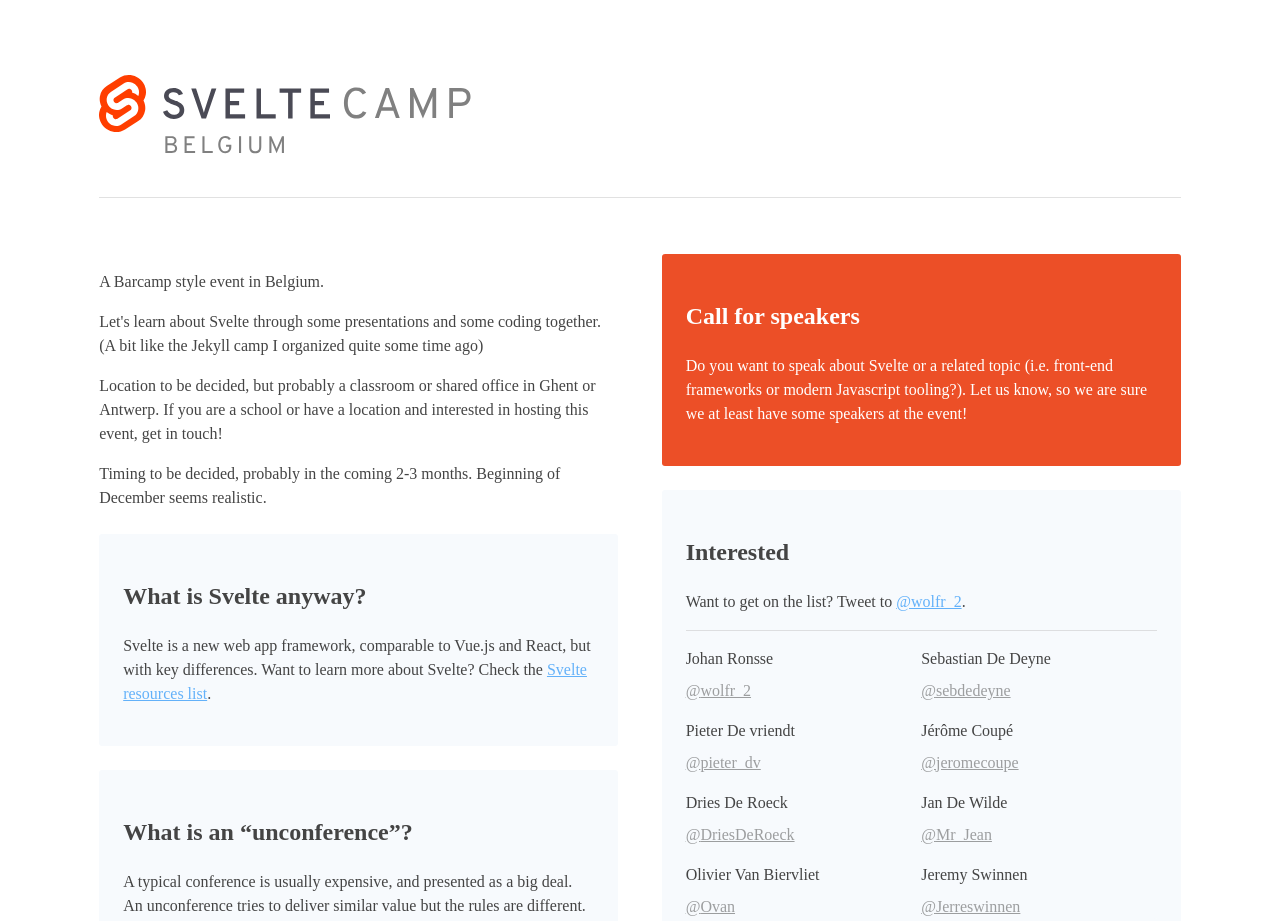
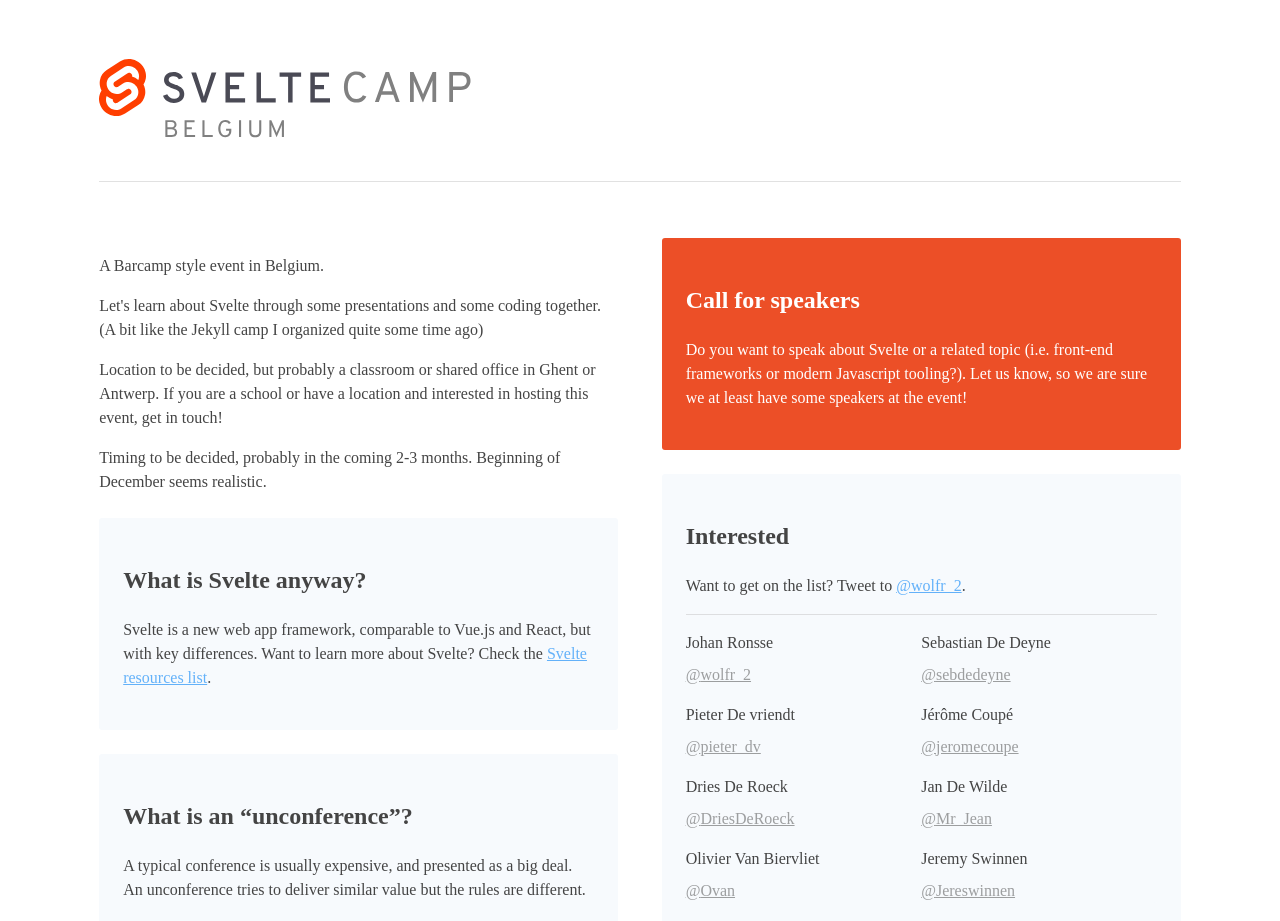
Before and after one commit to mono-company/sveltecamp, a Svelte app: page / in a window 1280 px wide. Shown: the top 921 px of the page. Built offline with nearby package versions, Linux system fonts and the light colour scheme; a web font is replaced by a local one.

Commit message:
Small content changes

```diff
--- a/src/App.svelte
+++ b/src/App.svelte
@@ -30,7 +30,7 @@
 		},
 		{
 			name: "Jeremy Swinnen",
-			twitter: "Jerreswinnen"
+			twitter: "Jereswinnen"
 		}
 	]
 
@@ -66,13 +66,14 @@
 		color: #444444;
 	}
 
-	main{
+	main {
 		display: flex;
 		justify-content: space-between;
 		margin-top: 3.5rem;
 	}
 	.header__logo {
-		margin: 3.5rem 0 2.25rem 0;
+		margin: 2.5rem 0 2.25rem 0;
+		max-width: 100%;
 	}
 
 	.divider {
@@ -202,6 +203,6 @@
 	<div class="divider"></div>
 	<div class="footer__content">
 		<p>A <a class="link link--grey" href="https://mono.company">Mono</a> initiative.</p>
-		<p>Want to organise a local meetup? <a class="link link--grey" href="https://github.com/monocompany2/sveltecamp">Fork this repo.</a></p>
+		<p>Want to organise a local meetup? <a class="link link--grey" href="https://github.com/monocompany/sveltecamp">Fork this repo.</a></p>
 	</div>
 </footer>
```
